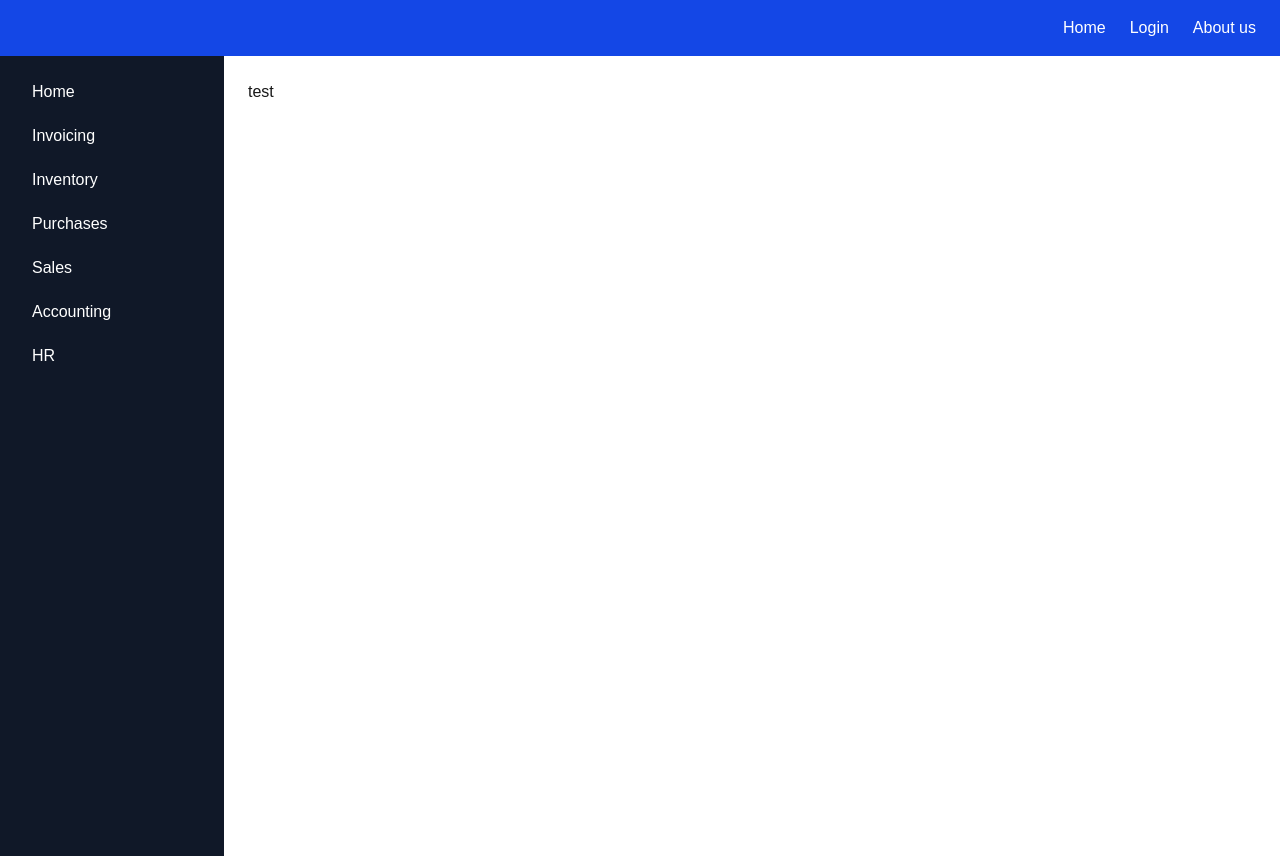
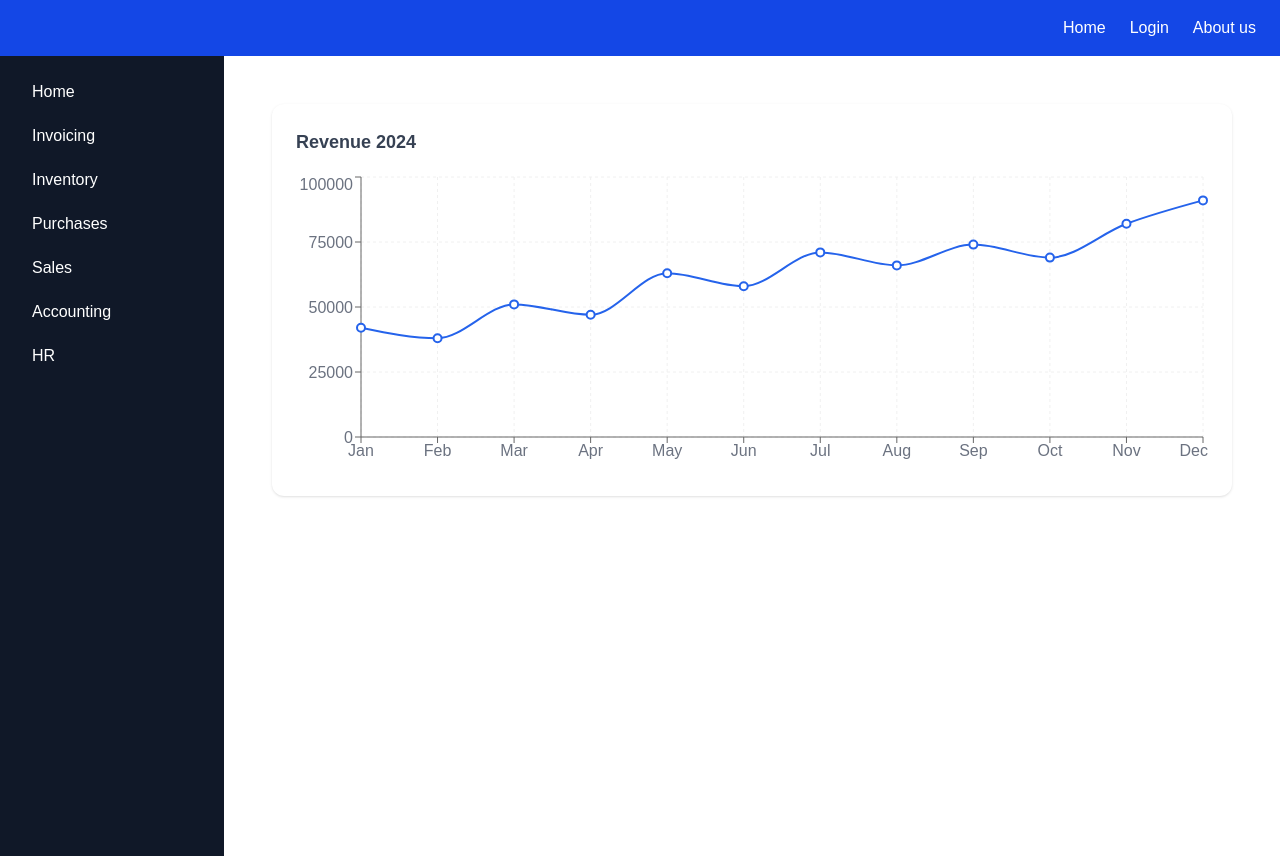
Before and after one commit to DelaO888/effetools-mock, a Next.js app: page / in a window 1280 px wide. Built offline with nearby package versions, Linux system fonts and the light colour scheme.

Commit message:
agreagando graficas

```diff
--- a/package.json
+++ b/package.json
@@ -14,7 +14,8 @@
     "next-auth": "^4.24.14",
     "prisma": "^7.8.0",
     "react": "19.2.4",
-    "react-dom": "19.2.4"
+    "react-dom": "19.2.4",
+    "recharts": "^3.8.1"
   },
   "devDependencies": {
     "@tailwindcss/postcss": "^4",
--- a/src/app/(dashboard)/page.tsx
+++ b/src/app/(dashboard)/page.tsx
@@ -1,7 +1,9 @@
+import RevenueChart from "@/components/modules/RevenueChart"
+
 export default function Dashboard(){
     return(
-        <div>
-            test
-        </div>
+          <div className="p-6">
+      <RevenueChart />
+    </div>
     )
 }
--- /dev/null
+++ b/src/components/modules/RevenueChart.tsx
@@ -0,0 +1,45 @@
+"use client"
+
+import {
+    LineChart,
+    Line,
+    XAxis,
+    YAxis,
+    CartesianGrid,
+    Tooltip,
+    ResponsiveContainer,
+} from "recharts"
+
+const data = [
+  { month: "Jan", revenue: 42000 },
+  { month: "Feb", revenue: 38000 },
+  { month: "Mar", revenue: 51000 },
+  { month: "Apr", revenue: 47000 },
+  { month: "May", revenue: 63000 },
+  { month: "Jun", revenue: 58000 },
+  { month: "Jul", revenue: 71000 },
+  { month: "Aug", revenue: 66000 },
+  { month: "Sep", revenue: 74000 },
+  { month: "Oct", revenue: 69000 },
+  { month: "Nov", revenue: 82000 },
+  { month: "Dec", revenue: 91000 },
+]
+
+export default function RevenueChart(){
+    return(
+        <div className="bg-white rounded-xl p-6 shadow-sm">
+            <h2 className="text-lg font-semibold text-gray-700 mb-4">Revenue 2024</h2>
+            <ResponsiveContainer width="100%" height={300}>
+                <LineChart data={data}>
+                    <CartesianGrid strokeDasharray="3 3" stroke="#f0f0f0"></CartesianGrid>
+                    <XAxis dataKey="month" tick={{ fill: "#6b7280" }} ></XAxis>
+                    <YAxis tick={{ fill: "#6b7280" }} />
+                    <Tooltip formatter={(value) => [`$${value.toLocaleString()}`, "Revenue"]} />
+                      <Line type="monotone" dataKey="revenue" stroke="#2563eb"  strokeWidth={2}
+            dot={{ r: 4 }}
+            activeDot={{ r: 6 }}></Line>
+                </LineChart>
+            </ResponsiveContainer>
+        </div>
+    )
+}
```
Also changed, not shown: 1 other file (tests, documents, lock files or other folders).
